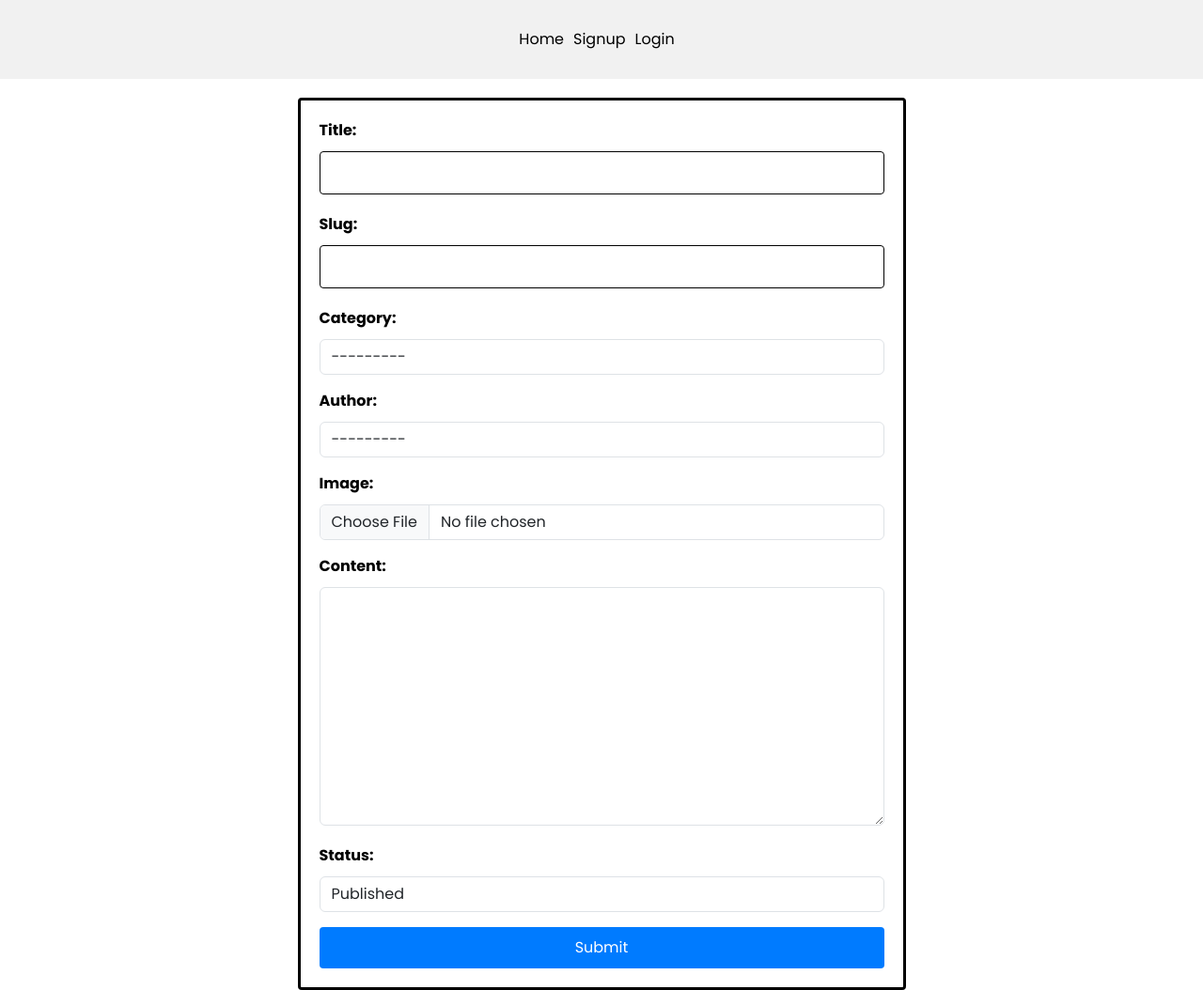
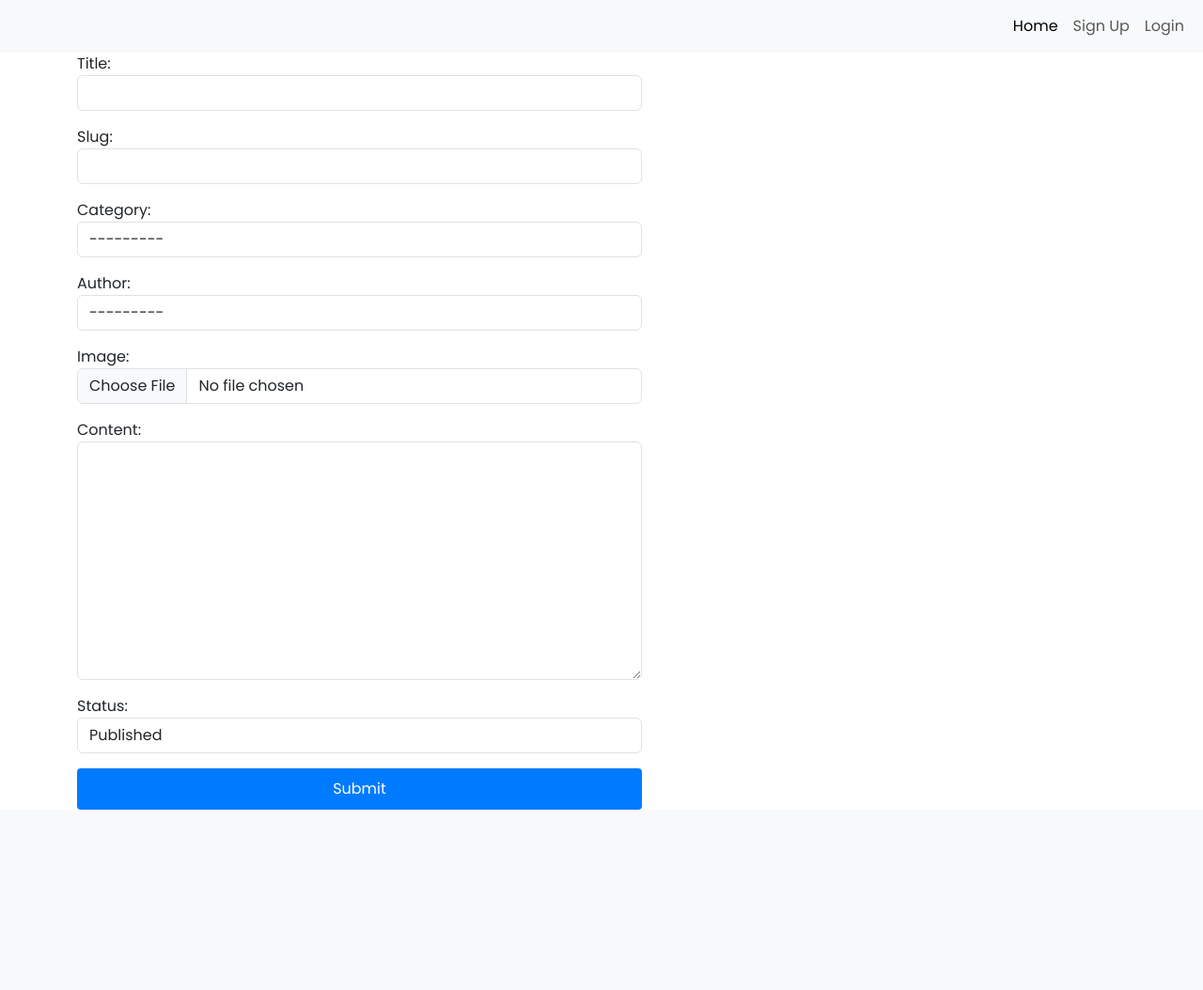
Before and after one commit to yorkings/blogg, a Django app: page /create/ in a window 1280 px wide. Shown: the whole page at 94% size. After the commit the page ends 862 px from the top, so only its background shows below. Run offline with Django 4.2, Linux system fonts and the light colour scheme; data comes from the database, SQL or seed files in the repository; both versions use the stored data as it was after the commit; tables that the repository leaves empty hold one stand-in row (values such as "Sample post"); some libraries are stand-ins or nearby versions.

Commit message:
recent changes

```diff
--- /dev/null
+++ b/blog/static/css/base.css
@@ -0,0 +1,85 @@
+@import url('https://fonts.googleapis.com/css2?family=Poppins:wght@200&display=swap');
+
+body{
+    font-family: poppins;
+
+}
+
+
+#nav{
+    color: black !important;
+    text-transform: capitalize;
+
+}
+#topDetails{
+    margin: auto;
+    width: 50%;
+    box-shadow: 0 5px 10px #efefef;
+    margin-bottom: 30px;
+    padding: 20px;
+    padding-left: 10px;
+    padding-right: 10px;
+    margin-top: 10px
+}
+
+.image{
+    margin: auto;
+    width: 50%;
+    margin-top: 30px;
+    margin-bottom: 30px;
+}
+.image img{
+    width: 400px !important;
+    height: auto;
+
+}
+
+.comment-section{
+    margin: auto;
+    width: 50%;
+    padding: 15px;
+    margin-top: 35px;
+    margin-bottom: 20px;
+    box-shadow: 0 5px 10px #efefef;
+}
+
+.col{
+    margin: auto;
+    width: 80%;
+    height: 80%;
+}
+
+
+
+.contag{
+    width: 70%;
+}
+
+.img{
+    width: 300px !important;
+    height: 300px !important;
+
+}
+
+.login{
+    margin: auto;
+    width: 40%;
+    box-shadow: 0px 5px 10px #dfd4d4;
+    margin-top: 5rem;
+    margin-bottom: 5rem;
+    justify-content: center;
+    align-items: center;
+    padding: 20px;
+    padding-left: 40px;
+}
+
+.signup{
+    margin: auto;
+    width: 40%;
+    box-shadow: 0px 5px 10px #dfd4d4;
+    margin-top: 30px;
+    margin-bottom: 30px;
+    padding: 20px;
+
+
+}
--- a/blog/templates/base.html
+++ b/blog/templates/base.html
@@ -10,16 +10,14 @@
     <link href="https://fonts.googleapis.com/css?family=Poppins:400,500,600,700&display=swap" rel="stylesheet">
     {% block styles %}
         {% include 'styles.html' %}
-        <link href="{% static 'styles.css' %}" rel="stylesheet">
+        <link href="{% static 'css/base.css' %}" rel="stylesheet">
     {% endblock %}
 </head>
 <body>
     {% include 'navbar.html' %}
 
     {% block content %}
-    {% include 'signup.html' %}
-    {% include 'login.html' %}
-    {% include 'posted.html' %}
+
     {% endblock %}
 
     <script src="https://cdn.tiny.cloud/1/qnv0sa10mtczi6t2upvrr89kbzsop7ikbrt8trdhr4dlltlr/tinymce/6/tinymce.min.js" referrerpolicy="origin"></script>
--- a/blog/templates/create_post.html
+++ b/blog/templates/create_post.html
@@ -3,55 +3,6 @@
 {% block title %}Create Post{% endblock %}
 
 {% block content %}
-    <style>
-        h1 {
-            text-align: center;
-            font-weight: bold;
-        }
-
-        body {
-            font-family: 'Poppins', Arial, sans-serif;
-        }
-
-        form {
-            max-width: 1000px;
-            margin: 0 auto;
-            padding: 20px;
-            border: 3px solid black;
-            border-radius: 4px;
-            background-color: white;
-            color: black;
-        }
-
-        form label {
-            display: block;
-            margin-bottom: 10px;
-            font-weight: bold;
-        }
-
-        form input[type="text"],
-        form textarea {
-            width: 100%;
-            padding: 10px;
-            margin-bottom: 20px;
-            border: 1px solid black;
-            border-radius: 4px;
-            box-sizing: border-box;
-        }
-
-        form button {
-            padding: 10px 20px;
-            background-color: #007bff;
-            color: black;
-            border: none;
-            border-radius: 4px;
-            cursor: pointer;
-        }
-
-        form button:hover {
-            background-color:black;
-        }
-    </style>
 
     <section id="container">
         <div class="container">
--- a/blog/templates/navbar.html
+++ b/blog/templates/navbar.html
@@ -1,5 +1,58 @@
 {% if user.is_authenticated %}
-<div class="header">
+
+<nav class="navbar navbar-expand-lg navbar-light bg-light" id="nav">
+    <!-- Container wrapper -->
+    <div class="container-fluid">
+      <!-- Toggle button -->
+      <button
+        class="navbar-toggler"
+        type="button"
+        data-mdb-toggle="collapse"
+        data-mdb-target="#navbarRightAlignExample"
+        aria-controls="navbarRightAlignExample"
+        aria-expanded="false"
+        aria-label="Toggle navigation"
+      >
+        <i class="fas fa-bars"></i>
+      </button>
+
+      <!-- Collapsible wrapper -->
+      <div class="collapse navbar-collapse " id="navbarRightAlignExample">
+        <!-- Left links -->
+        <ul class="navbar-nav ms-auto mb-2 mb-lg-0">
+          <li class="nav-item">
+            <a class="nav-link active" aria-current="page" href="/">Home</a>
+          </li>
+          <li class="nav-item">
+            <a class="nav-link" href="{% url 'post' %}">Create Post</a>
+          </li>
+
+          <li class="nav-item">
+            <a class="nav-link" href="{% url 'logout' %}">Logout</a>
+          </li>
+
+          <li class="nav-item">
+            <a class="nav-link" href="{% url 'profile' %}">Profile</a>
+          </li>
+
+          <li class="nav-item">
+            <a class="nav-link" style="color: black !important;"
+              >{{ user.username }}</a
+            >
+          </li>
+        </ul>
+        <!-- Left links -->
+      </div>
+      <!-- Collapsible wrapper -->
+    </div>
+    <!-- Container wrapper -->
+  </nav>
+
+
+
+
+
+<!-- <div class="header">
     <header>
         <div class="row">
             <div class="col">
@@ -26,24 +79,50 @@
     </header>
 </div>
 <section class="margin">
-    <!-- Your page content goes here -->
-    <section class="subhead">
+    Your page content goes here -->
+    <!-- <section class="subhead">
         <button class="big-btn"><a href="{% url 'post' %}">Create Your Post</a></button>
-    </section>
-</section>
+    </section> -->
+<!-- </section> -->
 {% else %}
-<div class="header">
-    <header>
-        <nav>
-            <ul>
-                <li class="li{% if request.path == '/' %} active{% endif %}"><a href="/">Home</a></li>
-                <li class="li"><a href="{% url 'signup' %}">Signup</a></li>
-                <li class="li"><a href="{% url 'login' %}">Login</a></li>
-            </ul>
-        </nav>
-    </header>
-</div>
-<section class="margin">
-    <!-- Your page content goes here -->
-</section>
+
+<nav class="navbar navbar-expand-lg navbar-light bg-light" id="nav">
+  <!-- Container wrapper -->
+  <div class="container-fluid">
+    <!-- Toggle button -->
+    <button
+      class="navbar-toggler"
+      type="button"
+      data-mdb-toggle="collapse"
+      data-mdb-target="#navbarRightAlignExample"
+      aria-controls="navbarRightAlignExample"
+      aria-expanded="false"
+      aria-label="Toggle navigation"
+    >
+      <i class="fas fa-bars"></i>
+    </button>
+
+    <!-- Collapsible wrapper -->
+    <div class="collapse navbar-collapse " id="navbarRightAlignExample">
+      <!-- Left links -->
+      <ul class="navbar-nav ms-auto mb-2 mb-lg-0">
+        <li class="nav-item">
+          <a class="nav-link active" aria-current="page" href="/">Home</a>
+        </li>
+        <li class="nav-item">
+          <a class="nav-link" href="{% url 'signup' %}">Sign up</a>
+        </li>
+
+        <li class="nav-item">
+          <a class="nav-link" href="{% url 'login' %}">Login</a>
+        </li>
+
+      </ul>
+
+    </div>
+
+  </div>
+
+</nav>
+
 {% endif %}
--- a/redo_blog/settings.py
+++ b/redo_blog/settings.py
@@ -39,7 +39,7 @@ INSTALLED_APPS = [
     'django.contrib.staticfiles',
     'blog',
     'taggit',
-    'bootstrap5',
+    'bootstrap4',
     'widget_tweaks',
 ]
 
```
Also changed, not shown: blog/templates/login.html (+12 -7 lines), blog/templates/post.html (+19 -17 lines), blog/templates/posted.html (+23 -25 lines), blog/templates/signup.html (+12 -7 lines), requirements.txt (added, +81 -0 lines), blog/static/css/style.css (deleted), db.sqlite3.
